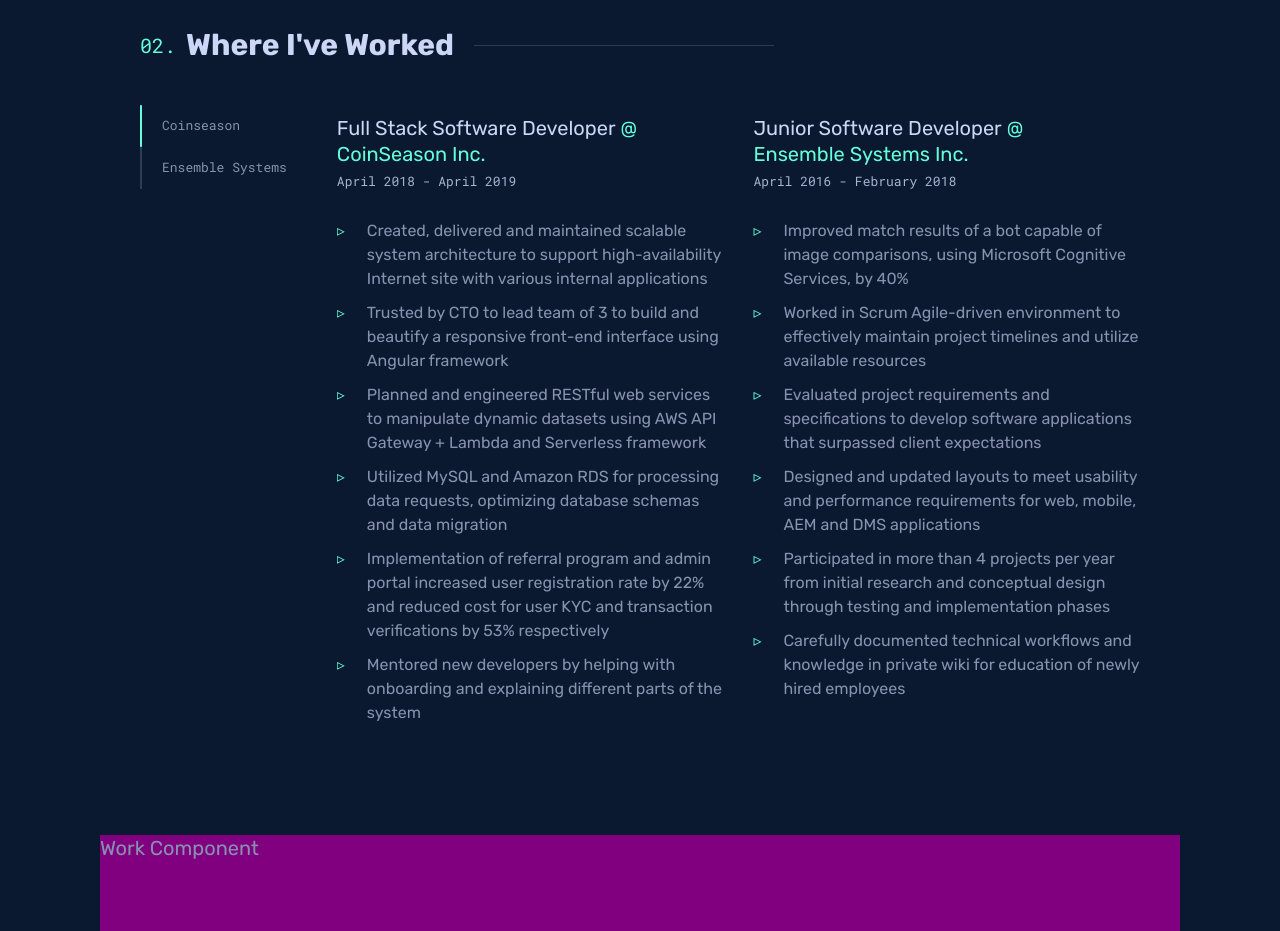
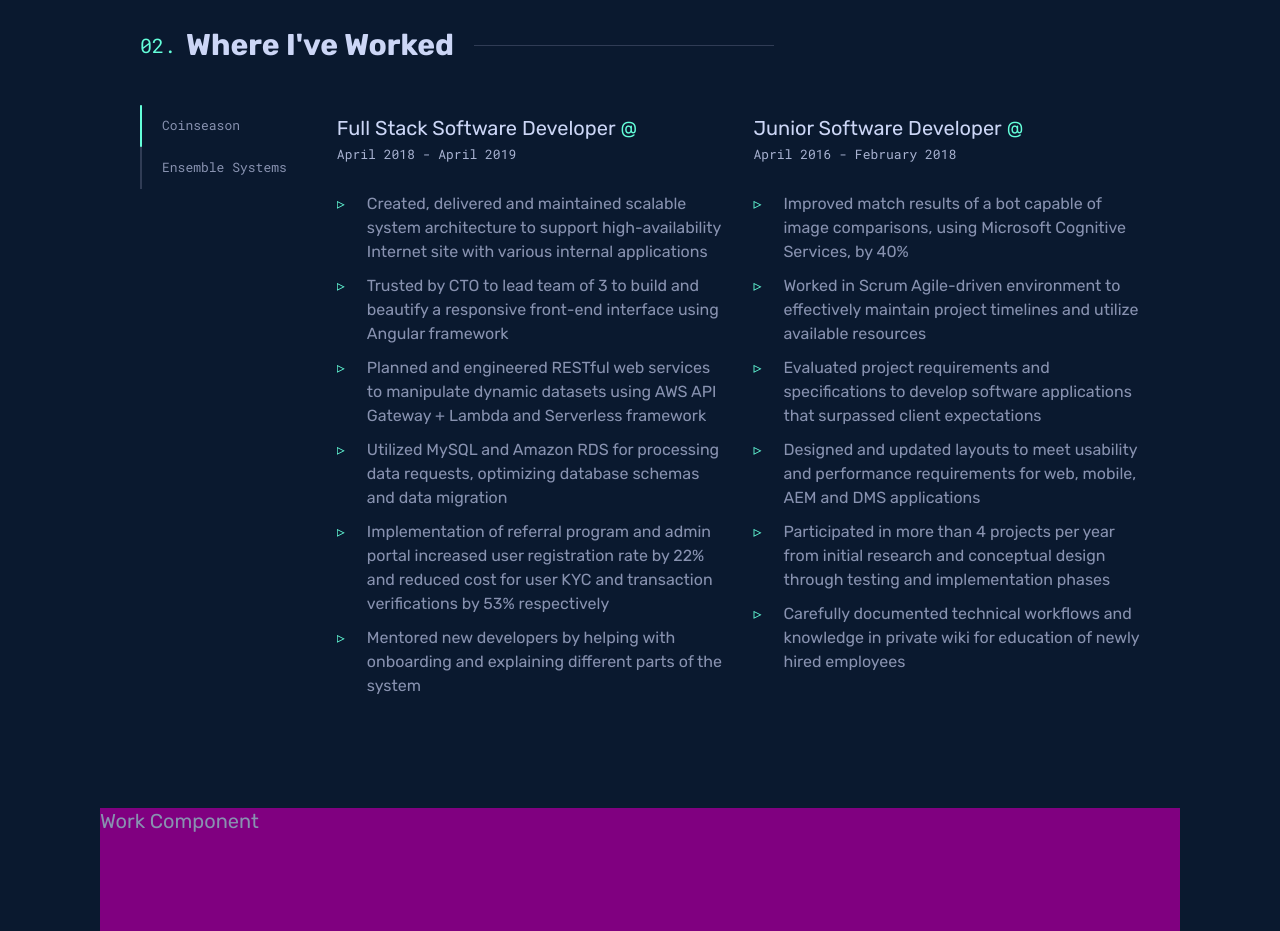
Before and after one commit to vchen92/portfolio-webiste, a React (Create React App) app: page / in a window 1280 px wide. Shown: the part 1580-2511 px from the top of the page. Built offline with nearby package versions, Linux system fonts and the light colour scheme.

Commit message:
tab panel adjustment

```diff
--- a/src/components/Experience/TabPanel/TabPanel.js
+++ b/src/components/Experience/TabPanel/TabPanel.js
@@ -2,13 +2,13 @@
 import './TabPanel.css';
 import HyperLink from './../../HyperLink/HyperLink';
 
-function TabPanel({ position, company, url, startDate, endDate, items }) {
+function TabPanel({ position, name, url, startDate, endDate, items }) {
 	return (
 		<div className="tabPanel">
 			<p className="tabPanel__heading">
 				<span className="tabPanel__position">{position}</span>{' '}
 				<span className="tabPanel__company">
-					@ <HyperLink url={url}>{company}</HyperLink>
+					@ <HyperLink url={url}>{name}</HyperLink>
 				</span>
 			</p>
 			<p className="tabPanel__date">
```
